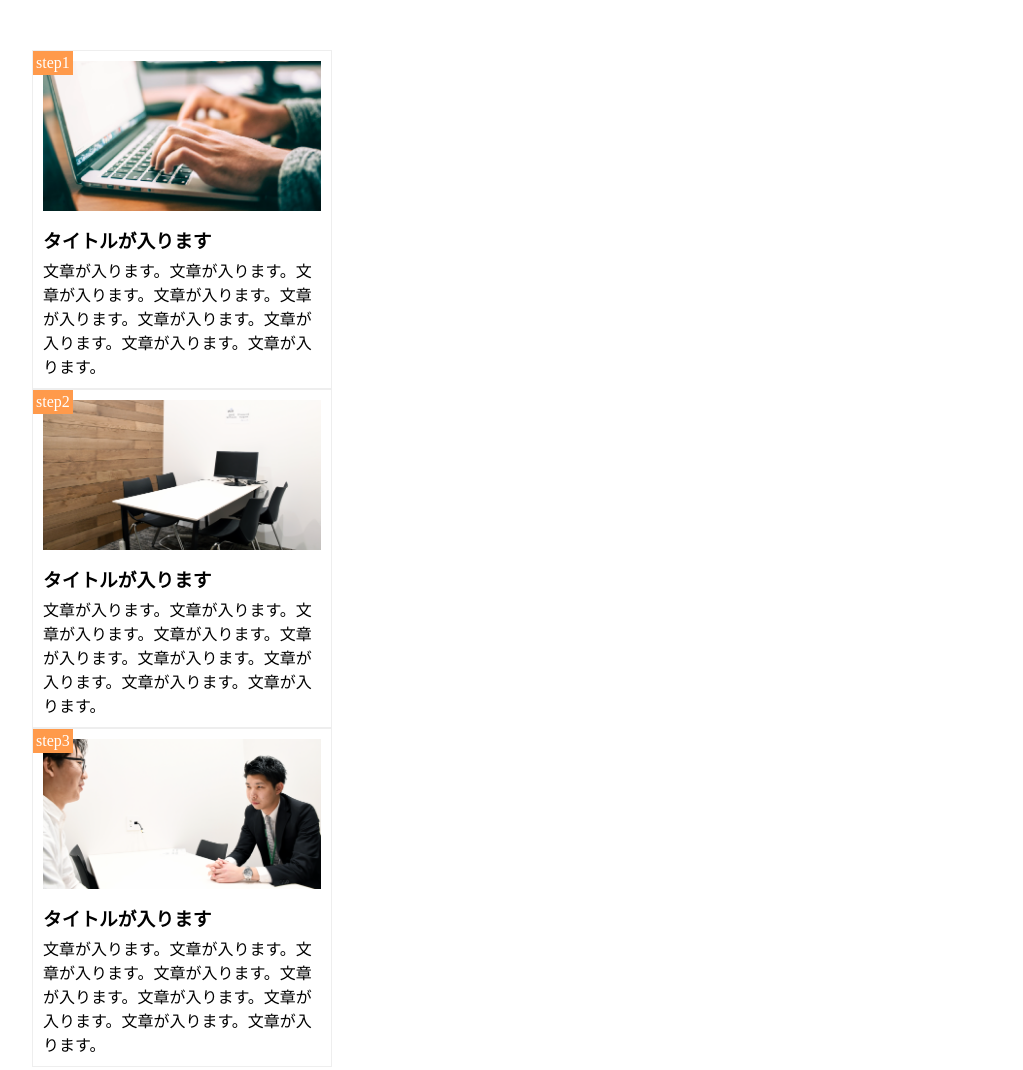
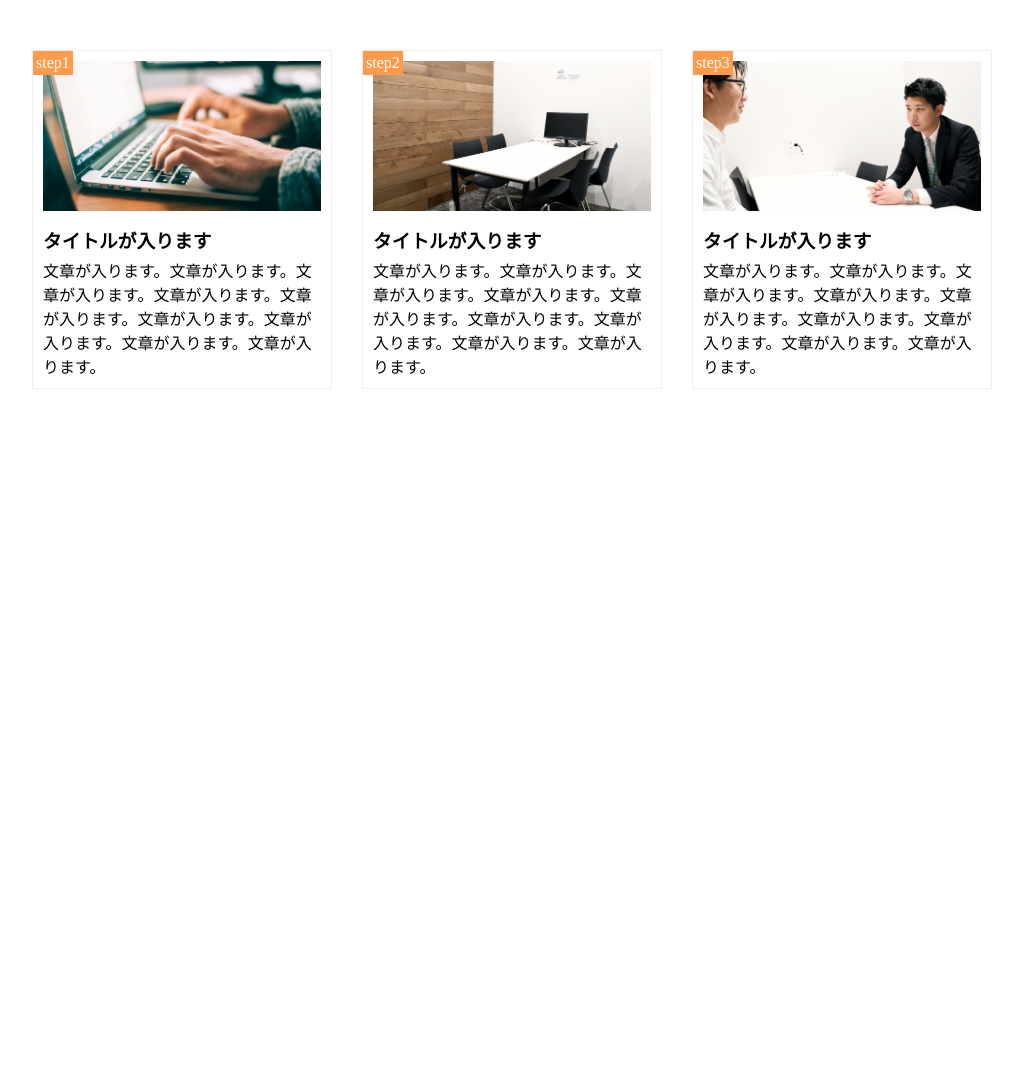
Before and after one commit to shww5/kadai, a plain HTML site: page index.html in a window 1280 px wide. Shown: the whole page, without its empty margins (128-1151 px from the left). After the commit the page ends 800 px from the top, so only its background shows below. Drawn offline with Linux system fonts and the light colour scheme.

Commit message:
fix "box float"

```diff
--- a/style.css
+++ b/style.css
@@ -16,7 +16,7 @@ main{
 }
 
 .step-box{
-  float: none;
+  float:left;
   width: 300px;
   margin-right: 30px;
   padding: 10px;
@@ -61,13 +61,14 @@ main{
 .title{
   margin: 15px 0 5px;
 }
-@media screen and (max-width:468px){
+@media screen and (max-width:768px){
 main{
  width: 90%;
  margin-top:50px;
  margin-bottom: 50px;
 }
 .step-box{
+ float: none;
  width: 100%;
  padding: 20px;
  margin-bottom: 20px;
```
